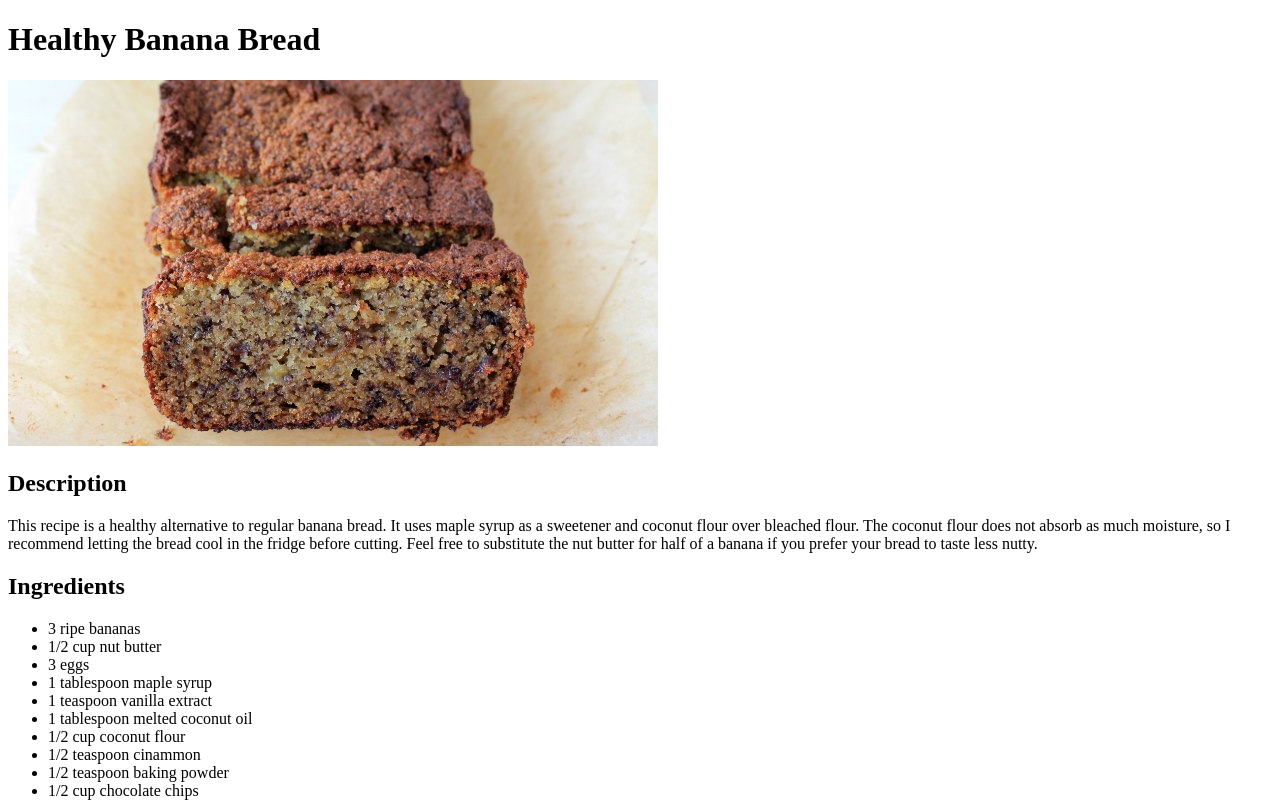
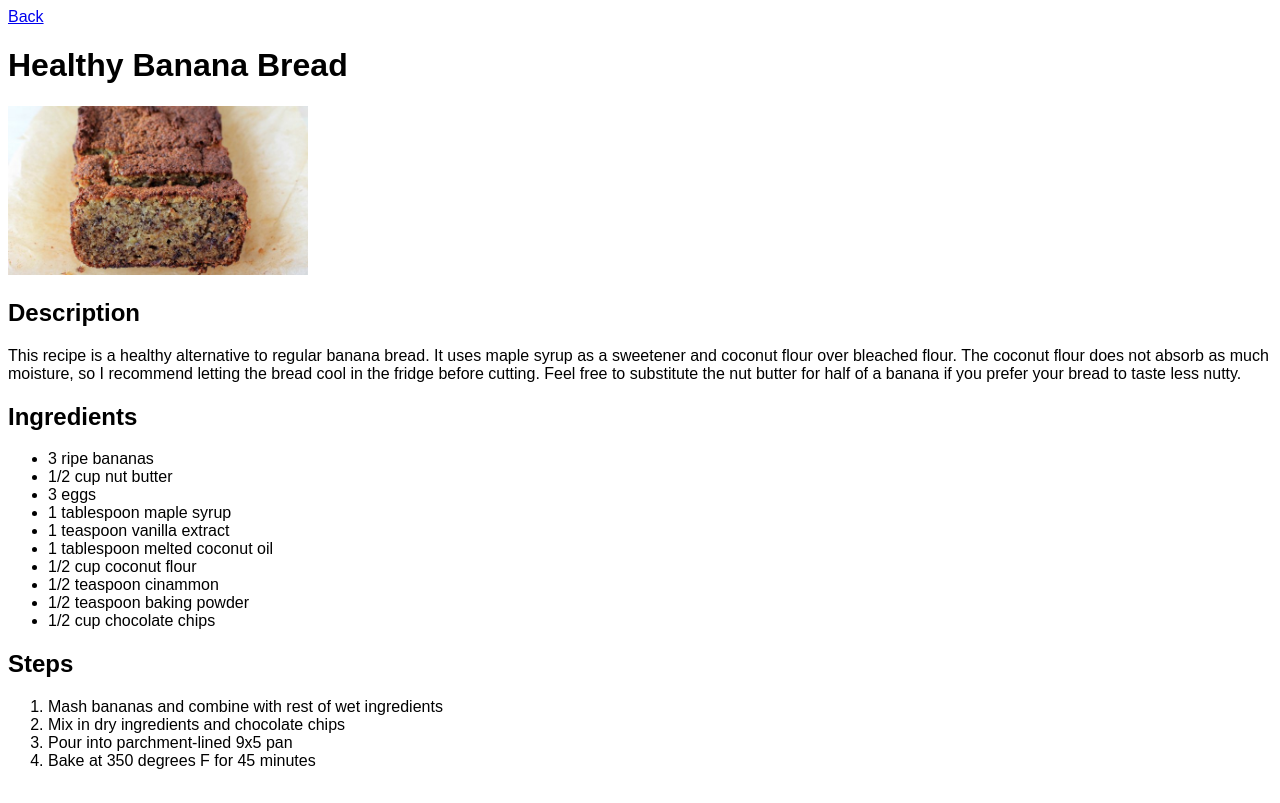
Before and after one commit to brendanxiong/recipe-book, a plain HTML site: page recipes/banana-bread.html in a window 1280 px wide. Shown: the top 803 px of the page. Drawn offline with Linux system fonts and the light colour scheme.

Commit message:
Add CSS - change font and image sizes; add link to go back

```diff
--- a/recipes/banana-bread.html
+++ b/recipes/banana-bread.html
@@ -3,9 +3,11 @@
     <head>
         <meta charset="UTF-8">
         <title>Healthy Banana Bread</title>
+        <link rel="stylesheet" href="../styles.css">
     </head>
 
     <body>
+        <a href="../index.html">Back</a>
         <h1>Healthy Banana Bread</h1>
         <img src="banana-bread.jpg" alt="Banana Bread">
 
--- /dev/null
+++ b/styles.css
@@ -0,0 +1,8 @@
+body {
+    font-family: sans-serif;
+}
+
+img {
+    height: auto;
+    width: 300px;
+}
```
Also changed, not shown: index.html (+1 -0 lines), recipes/cabbage.html (+2 -0 lines), recipes/chicken.html (+2 -0 lines).
